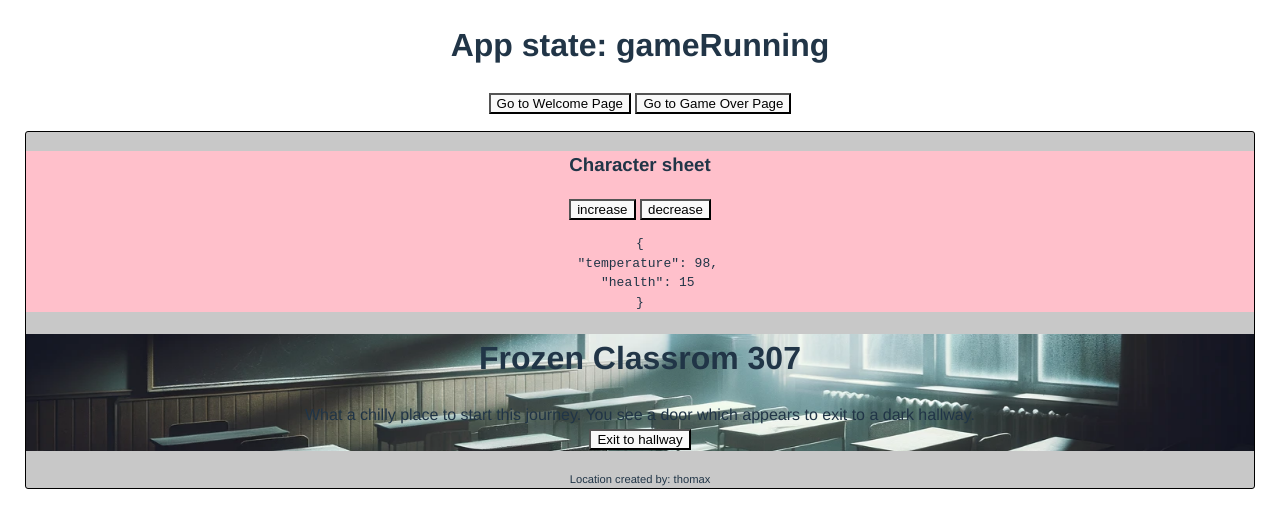
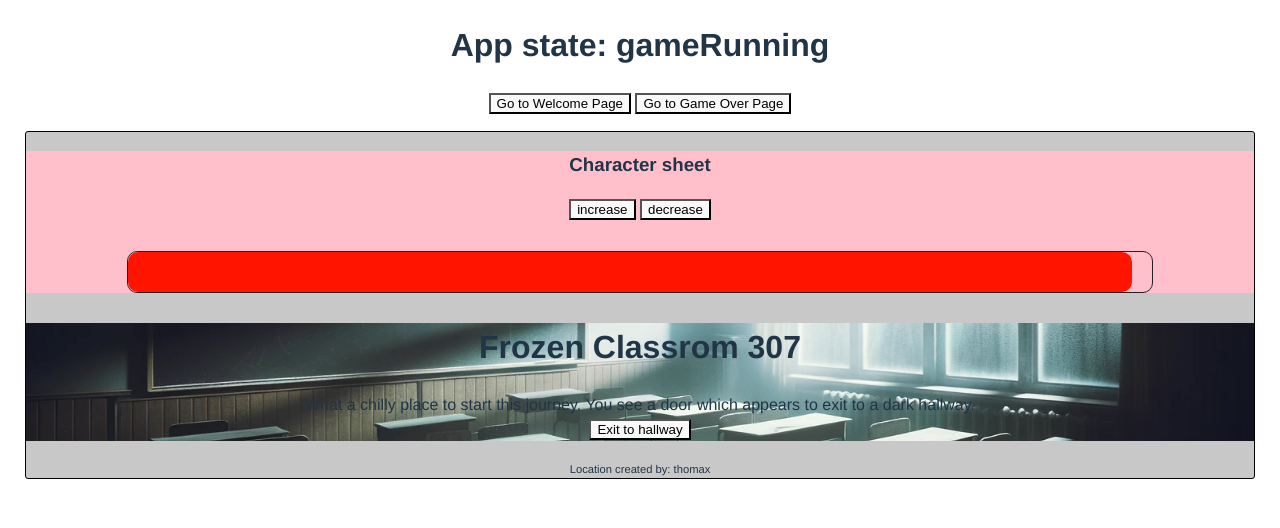
Before and after one commit to thomax/frozen-school, a Svelte app: page / in a window 1280 px wide. Both pictures are taken after a click on the button "Play now!". Shown: the top 528 px of the page. Built offline with nearby package versions, Linux system fonts and the light colour scheme.

Commit message:
fix conflicts and apply color temperature

```diff
--- a/src/app.css
+++ b/src/app.css
@@ -70,3 +70,20 @@ body {
   margin-top: 20px;
   font-size: 0.7rem;
 }
+
+.inner, .outer{
+  height: 40px;
+  border-radius: 10px;
+}
+
+.outer {
+  width: 80vw;
+  margin: 30px auto;
+  background-color: transparent;
+  border: 1px solid #222;
+}
+
+.inner {
+  background-color: blue;
+  transition: width 0.5s ease;
+}
--- a/src/lib/CharacterSheet.svelte
+++ b/src/lib/CharacterSheet.svelte
@@ -16,9 +16,13 @@
   })
 </script>
 
+
+
 <div id="characterComponent">
   <h3>Character sheet</h3>
-  <button on:click={() => handleChangeTemperature(1)}>increase</button>
+  <button on:click={() => handleChangeTemperature(15)}>increase</button>
   <button on:click={() => handleChangeTemperature(-1)}>decrease</button>
-  <pre>{JSON.stringify(localCharacter, null, 2)}</pre>
+  <div class="outer">
+    <div class="inner" style="width: {localCharacter.temperature}%; background-color: hsl({(100 - localCharacter.temperature) * 2.4}, 100%, 50%);"></div>
+  </div>
 </div>
--- a/src/lib/config/locationsConfig.js
+++ b/src/lib/config/locationsConfig.js
@@ -5,6 +5,7 @@ import StrangeOffice from '../locations/philiptorrissen/StrangeOffice.svelte'
 import Room404 from '../locations/thomax/Room404.svelte'
 import Bibliotek from '../locations/aakonHO-IN/Bibliotek.svelte'
 import Toilets from '../locations/teodororjansen/Toilets.svelte'
+import EmptyRoom from '../locations/NicolaiHindenes/EmptyRoom.svelte'
 
 import LockerWithFireplace from '../locations/jscode1003/LockerWithFireplace.svelte'
 const roomNotFoundId = '404'
@@ -27,6 +28,12 @@ const locationsConfig = [
     title: 'Strange office',
     author: 'philiptorrissen',
     component: StrangeOffice
+  },
+  {
+    id: 'em',
+    title: 'Empty room',
+    author: 'NicolaiHindenes',
+    componenet: EmptyRoom
   },
   {
     id: '404',
--- /dev/null
+++ b/src/lib/locations/NicolaiHindenes/EmptyRoom.svelte
@@ -0,0 +1,10 @@
+<script>
+  import {goToLocation} from '../../dataStores/locationStore.js'
+  export let location
+</script>
+
+<div>
+  <h1>{location.title}</h1>
+  <div>Empty room</div>
+  <button on:click={() => goToLocation('em')}>Exit to hallway</button>
+</div>
--- /dev/null
+++ b/src/lib/locations/NicolaiHindenes/temperatur.svelte
@@ -0,0 +1,3 @@
+<script>
+
+</script>
```
